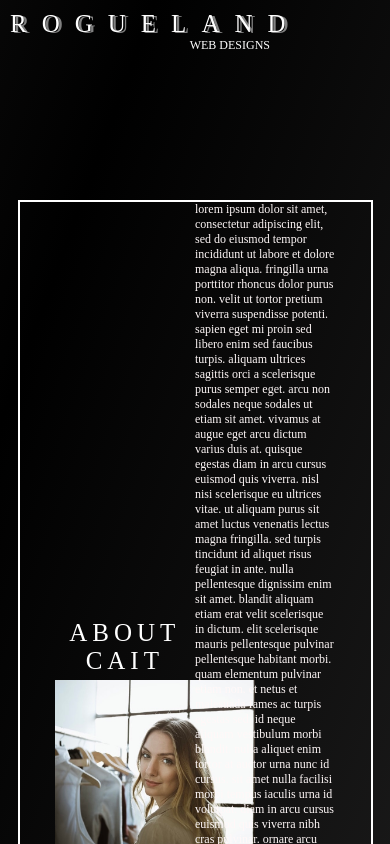
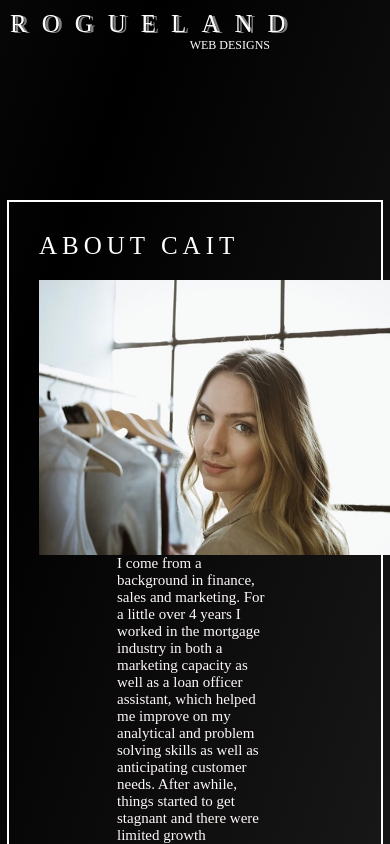
Before and after one commit to caitleigh/portfolio, a React (Create React App) app: page / in a window 390 px wide. Built offline with nearby package versions, Linux system fonts and the light colour scheme; a web font is replaced by a local one.

Commit message:
added about me text, updated photosize and added some flex box for responsiveness.

```diff
--- a/src/components/Tiles/About/About.css
+++ b/src/components/Tiles/About/About.css
@@ -1,4 +1,3 @@
-
 /* PREVIEW */
 .about-prev-container {
     margin-top: 0;
@@ -46,17 +45,21 @@
 
 /* FULL VIEW */
 
-.about-full-container{
-        width: 90%;
+.about-full-container {
+    width: 80%;
     display: flex;
     flex-direction: row;
     flex-wrap: wrap;
-        justify-content: center;
+    justify-content: space-around;
+    align-items: stretch;
+    margin: auto;
+    padding: 30px;
     align-items: center;
     border: white 2px solid;
 }
 
 .about-full-container h3 {
+    width: 100%;
     color: white;
     font-family: 'Antic Didone',
         serif;
@@ -65,35 +68,37 @@
     font-weight: lighter;
     font-size: 25px;
     margin: auto;
-            margin-bottom: 5px;
-            text-align: center;
-
+    margin-bottom: 20px;
+    text-align: left;
 }
 
 .about-full-container .headshot {
-
-
+    width: 400px;
+    height: 275px;
 }
 
 .about-full-container p {
-        font-size: 12px;
-        text-transform: lowercase;
+    font-size: 15px;
+    /* text-transform: lowercase; */
     margin: auto;
     text-align: left;
     margin-bottom: 35px;
     height: fit-content;
     color: rgb(255, 248, 248)
-
-}
-.full-view-left{
-    display: flex;
-    flex-direction: column;
-    align-items: center;
-    width: 40%;
 }
 
-.full-view-right{
+.full-view-left {
     display: flex;
-    align-items: center;
-    width: 40%;
+    align-self: flex-start;
+    flex-direction: column;
+    align-items: flex-start;
+    min-width: 200px;
+    width: 400px;
 }
+
+.full-view-right {
+    display: flex;
+    align-items: flex-start;
+    flex-direction: column;
+    width: 50%;
+}
--- a/src/components/Tiles/About/About.js
+++ b/src/components/Tiles/About/About.js
@@ -22,39 +22,36 @@ const About = () => {
   return (
     //FULL VIEW
     <div className="about-full-container">
+      <h3>About Cait</h3>
       <div className="full-view-left">
-        <h3>About Cait</h3>
-        <div className="headshot"></div>
+        <div className="headshot" />
       </div>
       <div className="full-view-right">
         <p>
-          Lorem ipsum dolor sit amet, consectetur adipiscing elit, sed do
-          eiusmod tempor incididunt ut labore et dolore magna aliqua. Fringilla
-          urna porttitor rhoncus dolor purus non. Velit ut tortor pretium
-          viverra suspendisse potenti. Sapien eget mi proin sed libero enim sed
-          faucibus turpis. Aliquam ultrices sagittis orci a scelerisque purus
-          semper eget. Arcu non sodales neque sodales ut etiam sit amet. Vivamus
-          at augue eget arcu dictum varius duis at. Quisque egestas diam in arcu
-          cursus euismod quis viverra. Nisl nisi scelerisque eu ultrices vitae.
-          Ut aliquam purus sit amet luctus venenatis lectus magna fringilla. Sed
-          turpis tincidunt id aliquet risus feugiat in ante. Nulla pellentesque
-          dignissim enim sit amet. Blandit aliquam etiam erat velit scelerisque
-          in dictum. Elit scelerisque mauris pellentesque pulvinar pellentesque
-          habitant morbi. Quam elementum pulvinar etiam non. Et netus et
-          malesuada fames ac turpis egestas sed. Id neque aliquam vestibulum
-          morbi blandit. Nulla aliquet enim tortor at auctor urna nunc id
-          cursus. Sit amet nulla facilisi morbi tempus iaculis urna id volutpat.
-          Diam in arcu cursus euismod quis viverra nibh cras pulvinar. Ornare
-          arcu odio ut sem nulla. Ornare suspendisse sed nisi lacus. Consectetur
-          adipiscing elit ut aliquam purus sit amet luctus venenatis. Volutpat
-          sed cras ornare arcu. A diam sollicitudin tempor id eu. Justo laoreet
-          sit amet cursus sit amet dictum sit amet. Libero justo laoreet sit
-          amet cursus sit amet. Commodo sed egestas egestas fringilla phasellus
-          faucibus scelerisque. Donec et odio pellentesque diam volutpat commodo
-          sed. Cras fermentum odio eu feugiat. Diam maecenas sed enim ut sem
-          viverra aliquet. Vitae justo eget magna fermentum iaculis eu non diam.
-          Non tellus orci ac auctor. Vitae nunc sed velit dignissim sodales ut
-          eu. Sed nisi lacus sed viverra tellus. Sit amet aliquam id diam.
+          I come from a background in finance, sales and marketing. For a little
+          over 4 years I worked in the mortgage industry in both a marketing
+          capacity as well as a loan officer assistant, which helped me improve
+          on my analytical and problem solving skills as well as anticipating
+          customer needs. After awhile, things started to get stagnant and there
+          were limited growth opportunities for me outside of becoming a loan
+          officer so I took a step back to reevaluate what I wanted to do and
+          what I wanted my future to look like.
+        </p>
+
+        <p>
+          I’ve always been kind of techy so I decided to take a crash course in
+          coding and was immediately hooked. I love that it helps me improve
+          upon my problem solvings skills and that I can also bring in my
+          creative side with front-end development while collaborating with
+          others on new ideas and challenging myself on a daily basis.
+        </p>
+
+        <p>
+          What really drew me to this industry and what sparked that passion in
+          me again is the endless learning possibilities. No matter how much you
+          already know, there is more to learn, skills to improve on and new
+          ways to challenge yourself and to be a part of an industry that is
+          changing the world is really exciting.
         </p>
       </div>
     </div>
```
Lines whose indentation alone changed are shown as unchanged.
